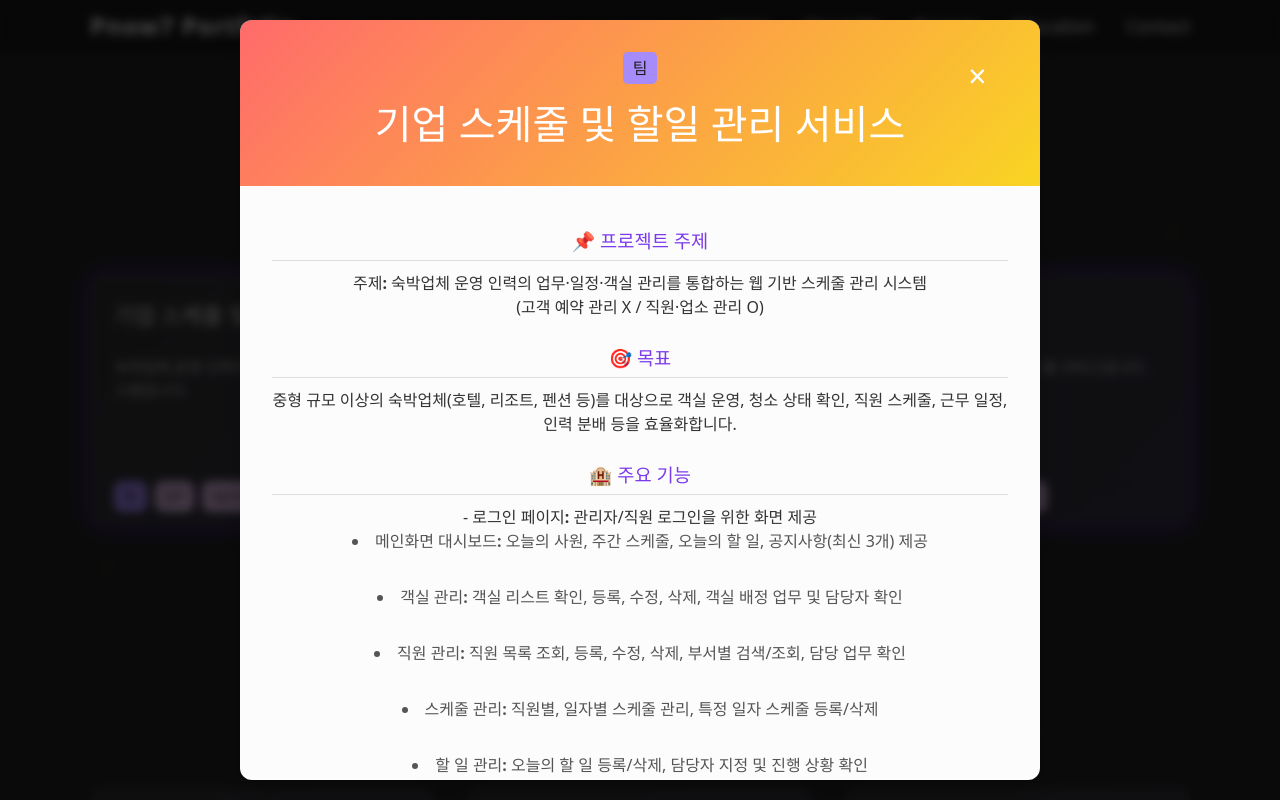
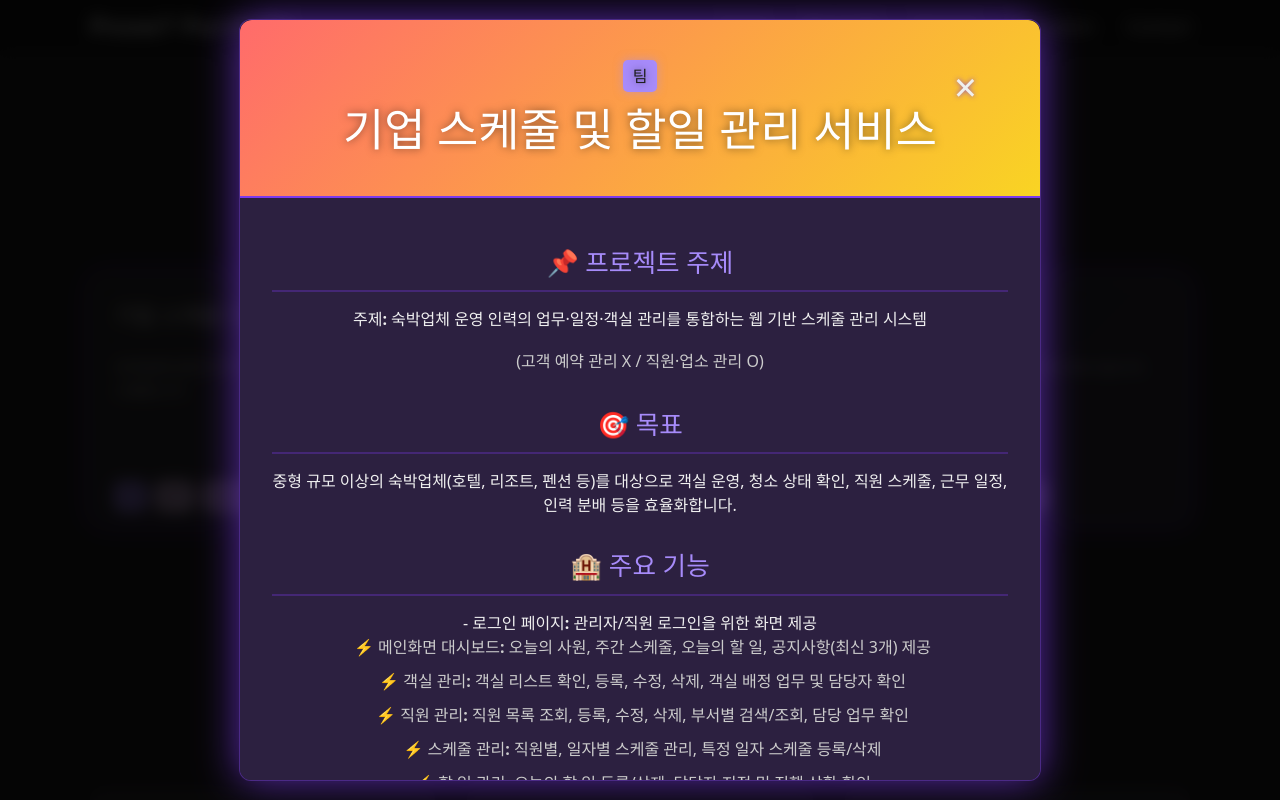
Before and after one commit to pnow7/portfolio, a React (Vite) app: page / in a window 1280 px wide. Both pictures are taken after a click on the element 357 px from the left and 1801 px from the top of the page. Shown: the part 1401-2201 px from the top of the page. Built offline with nearby package versions, Linux system fonts and the light colour scheme; grey boxes are pictures that could not be loaded.

Commit message:
Update: 카드 모달 창 css 수정

```diff
--- a/src/components/ProjectModal.css
+++ b/src/components/ProjectModal.css
@@ -5,29 +5,30 @@
     left: 0;
     width: 100vw;
     height: 100vh;
-    background: rgba(0, 0, 0, 0.7);
+    background: rgba(0, 0, 0, 0.85); /* 배경을 더 어둡게 */
     display: flex;
     justify-content: center;
     align-items: center;
     z-index: 1000;
-    backdrop-filter: blur(5px);
+    backdrop-filter: blur(8px); /* 블러 강도 증가 */
 }
 
-/* 모달 본문 컨테이너 */
+/* 모달 본문 컨테이너 - 어두운 배경으로 변경 */
 .modal-content {
-    background: #ffffff;
+    background: #2C2040; /* 카드와 동일한 어두운 배경색 */
     border-radius: 12px;
-    box-shadow: 0 8px 30px rgba(0, 0, 0, 0.2);
+    box-shadow: 0 0 40px rgba(124, 58, 237, 0.7); /* 보라색 네온 효과 추가 */
+    border: 1px solid rgba(124, 58, 237, 0.4); /* 얇은 테두리 추가 */
     max-width: 800px;
     max-height: 95vh;
     overflow-y: auto;
     position: relative;
-    animation: fadeIn 0.3s ease-out;
+    animation: fadeIn 0.4s ease-out; /* 애니메이션 속도 조정 */
 }
 
 @keyframes fadeIn {
-    from { opacity: 0; transform: translateY(-20px); }
-    to { opacity: 1; transform: translateY(0); }
+    from { opacity: 0; transform: scale(0.95); }
+    to { opacity: 1; transform: scale(1); }
 }
 
 /* 닫기 버튼 스타일 */
@@ -37,23 +38,38 @@
     right: 15px;
     background: none;
     border: none;
-    font-size: 2rem;
-    color: #fff;
+    font-size: 2.5rem; /* 버튼 크기 키움 */
+    color: #f0f0f0; /* 밝은 색으로 변경 */
     cursor: pointer;
     transition: color 0.2s;
     z-index: 10;
+    text-shadow: 0 0 5px rgba(124, 58, 237, 0.8); /* 네온 효과 추가 */
 }
 
 .modal-close-btn:hover {
     color: #a78bfa;
 }
 
+/* 스크롤바 스타일링 (선택 사항: 모던한 스크롤바) */
+.modal-content::-webkit-scrollbar {
+    width: 8px;
+}
+.modal-content::-webkit-scrollbar-thumb {
+    background-color: #7c3aed;
+    border-radius: 4px;
+}
+.modal-content::-webkit-scrollbar-track {
+    background: #362952;
+}
+
 /* 모달 헤더 (제목 부분) */
 .modal-header {
-    padding: 2rem;
+    padding: 2.5rem 2rem; /* 패딩 증가 */
     border-top-left-radius: 12px;
     border-top-right-radius: 12px;
     color: #fff;
+    border-bottom: 2px solid #7c3aed; /* 보라색 하단 구분선 */
+    text-shadow: 0 0 8px rgba(0, 0, 0, 0.5); /* 텍스트 그림자 */
 }
 
 .team-badge-header {
@@ -64,108 +80,131 @@
     font-weight: 700;
     display: inline-block;
     margin-bottom: 10px;
+    box-shadow: 0 0 10px rgba(167, 139, 250, 0.5); /* 배지 네온 효과 */
 }
 
 .modal-header h2 {
     color: #fff;
     margin: 0;
-    font-size: 2.5em;
+    font-size: 2.8em; /* 폰트 크기 키움 */
     font-weight: 800;
+    line-height: 1.2;
 }
 
-/* 모달 본문 (흰색 부분) */
+/* 모달 본문 (흰색 부분 -> 어두운 부분으로 변경) */
 .modal-body {
-    padding: 2rem;
+    padding: 2.5rem 2rem;
     padding-top: 1rem;
-    background-color: #fcfcfc;
-    color: #333;
+    background-color: #2C2040; /* 본문 배경도 카드와 동일하게 설정 */
+    color: #f0f0f0; /* 텍스트 색상을 밝게 */
     border-bottom-left-radius: 12px;
     border-bottom-right-radius: 12px;
 }
 
 /* 본문 내 마크다운 스타일 */
 .modal-description h3 {
-    color: #7c3aed;
-    margin-top: 25px;
-    margin-bottom: 10px;
-    border-bottom: 1px solid #ddd;
-    padding-bottom: 5px;
+    color: #a78bfa; /* 보라색 하이라이트 */
+    margin-top: 30px;
+    margin-bottom: 15px;
+    border-bottom: 2px solid rgba(124, 58, 237, 0.3); /* 연한 보라색 구분선 */
+    padding-bottom: 8px;
+    font-size: 1.6em;
+    font-weight: 700;
 }
 
 .modal-description p {
     line-height: 1.8;
-    margin-bottom: 1rem;
-    color: #444;
+    margin-bottom: 1.2rem;
+    color: #ccc; /* 텍스트 색상 조정 */
 }
 
 .modal-description li {
-    margin-bottom: 8px;
-    color: #555;
+    margin-bottom: 10px;
+    color: #ccc;
+    list-style-type: '⚡ '; /* 리스트 스타일 아이콘 변경 */
+    padding-left: 5px;
 }
 
 /* 기술 스택 섹션 */
 .skills-section {
-    margin-top: 2rem;
+    margin-top: 3rem;
+    padding-top: 1rem;
+    border-top: 1px dashed rgba(255, 255, 255, 0.1);
 }
 
 .skills-section h3 {
-    color: #7c3aed;
-    margin-top: 25px;
-    margin-bottom: 10px;
-    border-bottom: 1px solid #ddd;
-    padding-bottom: 5px;
+    color: #a78bfa; /* 보라색 하이라이트 */
+    margin-top: 30px;
+    margin-bottom: 15px;
+    border-bottom: 2px solid rgba(124, 58, 237, 0.3);
+    padding-bottom: 8px;
+    font-size: 1.6em;
+    font-weight: 700;
 }
 
 .skill-group h4 {
-    color: #333;
-    margin-top: 15px;
-    margin-bottom: 8px;
-    font-size: 1.1em;
+    color: #fff; /* 그룹 제목을 흰색으로 강조 */
+    margin-top: 20px;
+    margin-bottom: 10px;
+    font-size: 1.2em;
+    font-weight: 600;
 }
 
 /* 기술 스택 배지 스타일 */
 .skills-list {
     display: flex;
     flex-wrap: wrap;
-    gap: 8px;
+    gap: 10px; /* 간격 증가 */
 }
 
 .skill-item {
     display: inline-block;
-    padding: 4px 10px;
-    margin-right: 8px;
-    margin-bottom: 8px;
-    border-radius: 5px;
+    padding: 6px 12px;
+    border-radius: 6px;
     font-size: 0.9em;
-    font-weight: 500;
+    font-weight: 600;
+    color: #1e1e1e; /* 텍스트는 어둡게 */
+    transition: transform 0.2s;
 }
 
-/* 기술 종류별 색상 */
+.skill-item:hover {
+    transform: translateY(-2px);
+    box-shadow: 0 4px 15px rgba(124, 58, 237, 0.5);
+}
+
+/* 기술 종류별 색상 - 카드 스타일과 통일감 */
 .skill-item.frontend {
-    background: #ab7cfd;;
+    background: #4ade80; /* 밝은 녹색 */
 }
 
 .skill-item.backend {
-    background: #ab7cfd;;
+    background: #60a5fa; /* 밝은 파랑 */
 }
 
 .skill-item.tools {
-    background: #ab7cfd;;
+    background: #facc15; /* 밝은 노랑 */
 }
 
 /* GitHub 링크 스타일 */
 .modal-github {
-    margin-top: 2rem;
+    padding: 1.5rem 2rem;
     text-align: center;
+    background: #362952; /* 배경색 추가 */
+    border-bottom-left-radius: 12px;
+    border-bottom-right-radius: 12px;
+    border-top: 1px solid rgba(124, 58, 237, 0.3);
 }
 
 .modal-link {
-    color: #7c3aed;
+    color: #a78bfa; /* 보라색 하이라이트 */
     text-decoration: none;
     font-weight: bold;
+    font-size: 1.1em;
     transition: color 0.2s;
+    display: inline-block;
 }
 
 .modal-link:hover {
-    color: #a78bfa;
+    color: #fff;
+    text-shadow: 0 0 10px #a78bfa; /* 링크 네온 효과 */
 }
--- a/src/components/ProjectModal.jsx
+++ b/src/components/ProjectModal.jsx
@@ -5,13 +5,43 @@ const ProjectModal = ({ project, onClose }) => {
     if (!project) return null;
 
     const parseMarkdown = (markdown) => {
-        let html = markdown;
-        html = html.replace(/\*\*(.*?)\*\*/g, '<strong>$1</strong>');
+        let html = markdown.trim();
+
         html = html.replace(/###\s(.*?)\n/g, '<h3>$1</h3>');
         html = html.replace(/^- (.*)/gm, '<li>$1</li>');
-        html = html.replace(/\n\n/g, '</p><p>');
-        html = html.replace(/\n/g, '<br />');
-        return `<p>${html}</p>`;
+        html = html.replace(/\*\*(.*?)\*\*/g, '<strong>$1</strong>');
+
+        const lines = html.split('\n');
+        let processedHtml = '';
+        let paragraph = '';
+
+        lines.forEach(line => {
+            line = line.trim();
+            if (line.startsWith('<h3>') || line.startsWith('<li>') || line.startsWith('<strong>')) {
+                if (paragraph) {
+                    processedHtml += `<p>${paragraph}</p>`;
+                    paragraph = '';
+                }
+                processedHtml += line;
+            } else if (line === '') {
+                if (paragraph) {
+                    processedHtml += `<p>${paragraph}</p>`;
+                    paragraph = '';
+                }
+            } else {
+                if (paragraph) {
+                    paragraph += ' ' + line;
+                } else {
+                    paragraph = line;
+                }
+            }
+        });
+
+        if (paragraph) {
+            processedHtml += `<p>${paragraph}</p>`;
+        }
+
+        return processedHtml;
     };
 
     return (
```
